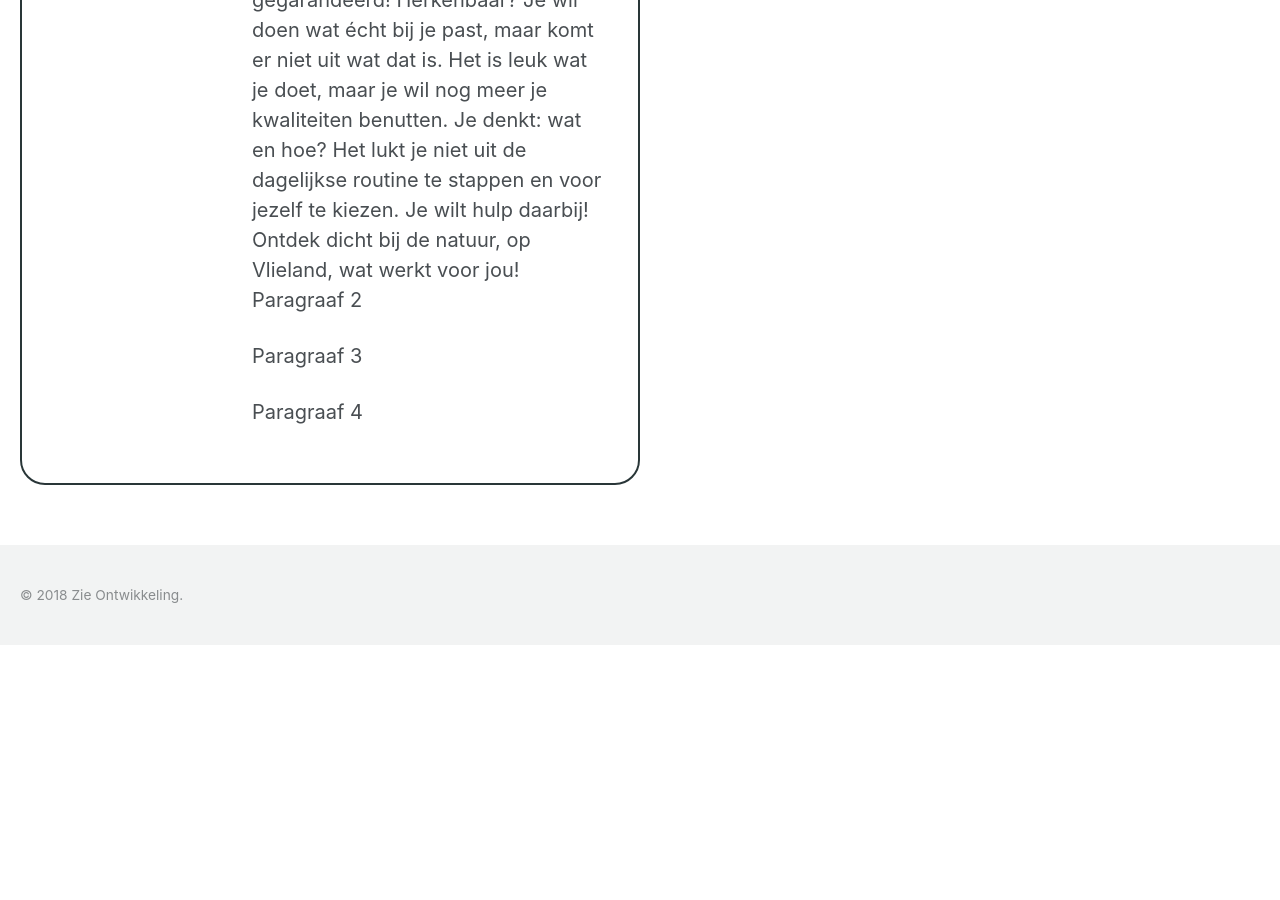
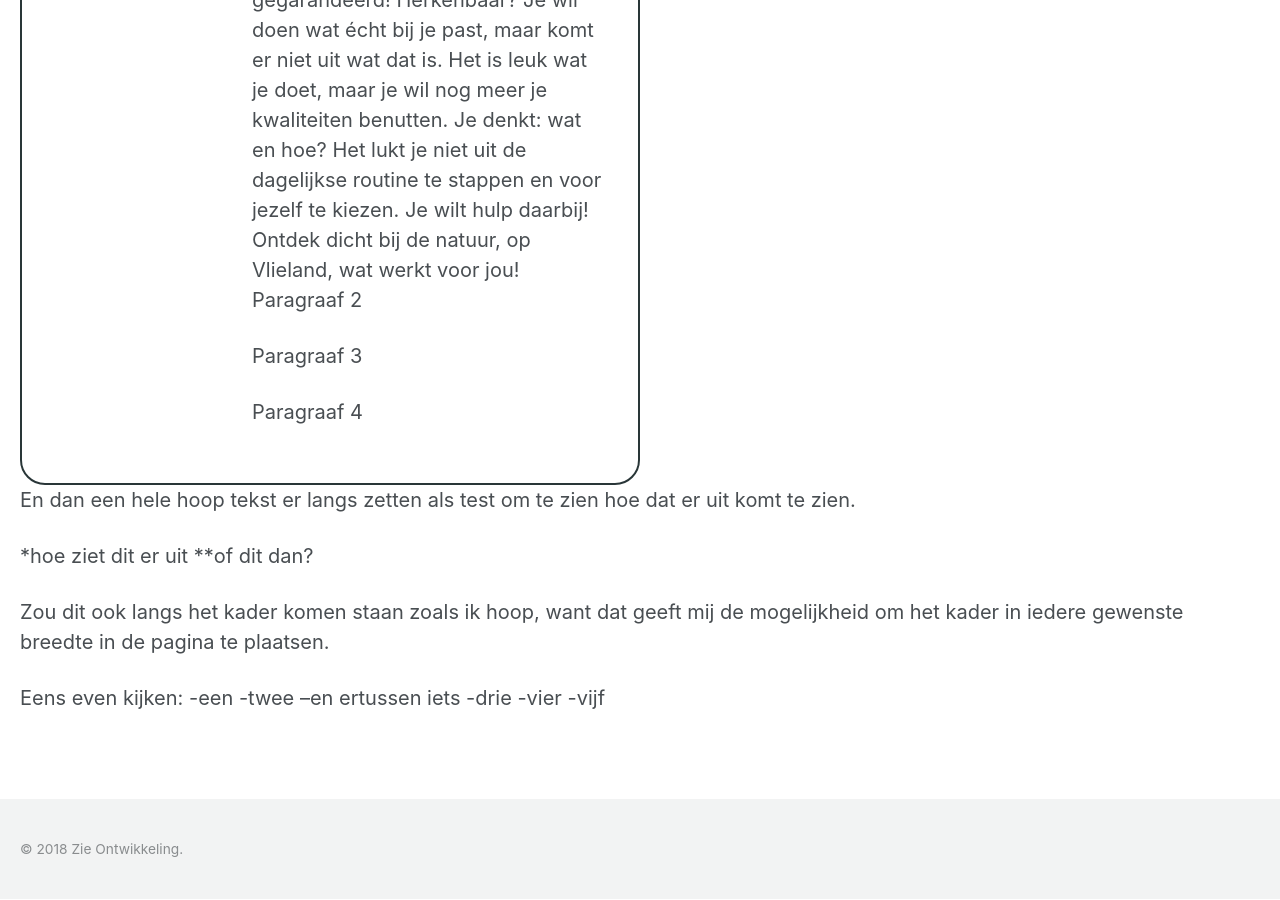
Before and after one commit to twinmum1/zie-ontwikkeling, a Jekyll site: the page built from _pages/proef.md, in a window 1280 px wide and 900 px high, scrolled down 1534 px. Built offline with Jekyll 4.4.1, drawn with Linux system fonts in a browser that asks for light colours; before the commit the page ends 2180 px from its top, so only the background shows below that.

Commit message:
Update proef.md

```diff
--- a/_pages/proef.md
+++ b/_pages/proef.md
@@ -64,3 +64,18 @@ Ontdek dicht bij de natuur, op Vlieland, wat werkt voor jou!
     </div>
   </div>
 </div>
+
+En dan een hele hoop tekst er langs zetten als test om te zien hoe dat er uit komt te zien.
+
+*hoe ziet dit er uit
+**of dit dan?
+
+Zou dit ook langs het kader komen staan zoals ik hoop, want dat geeft mij de mogelijkheid om het kader in iedere gewenste breedte in de pagina te plaatsen.
+
+Eens even kijken:
+-een
+-twee
+--en ertussen iets
+-drie
+-vier
+-vijf
```
